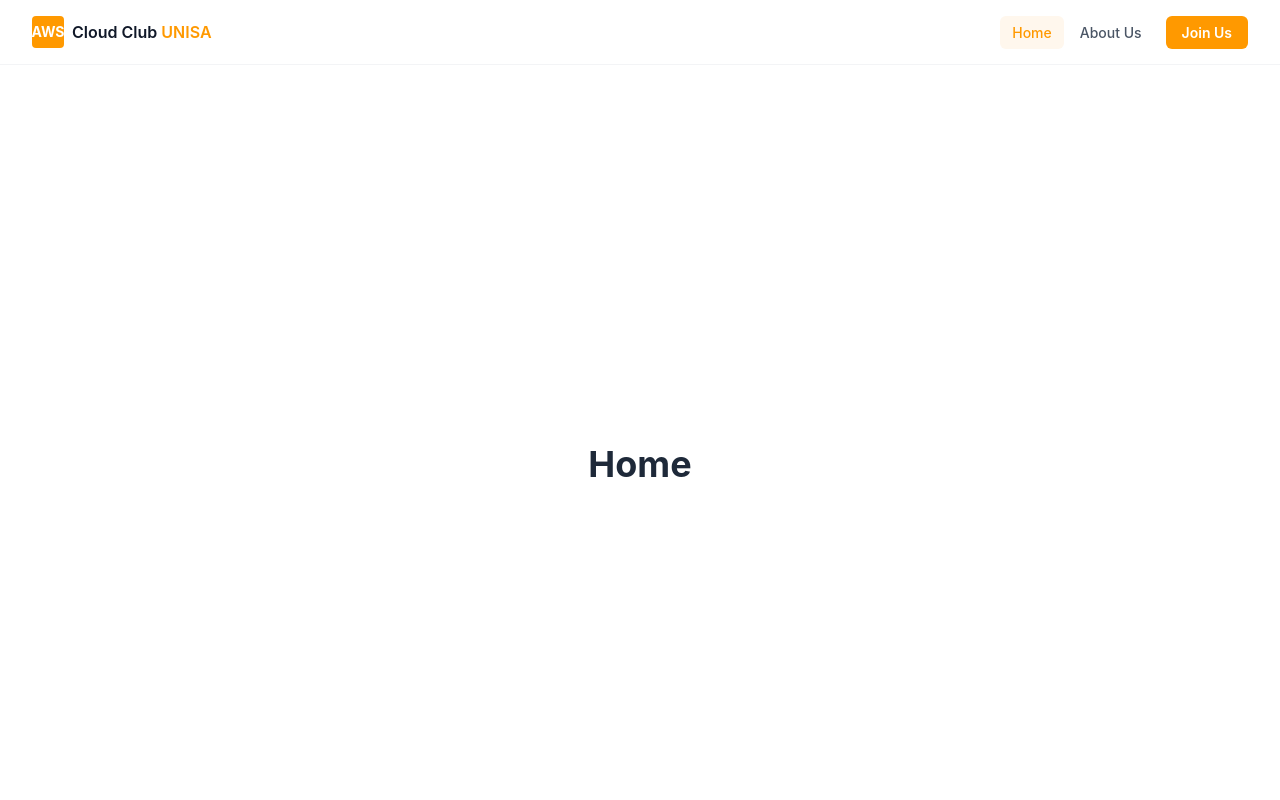
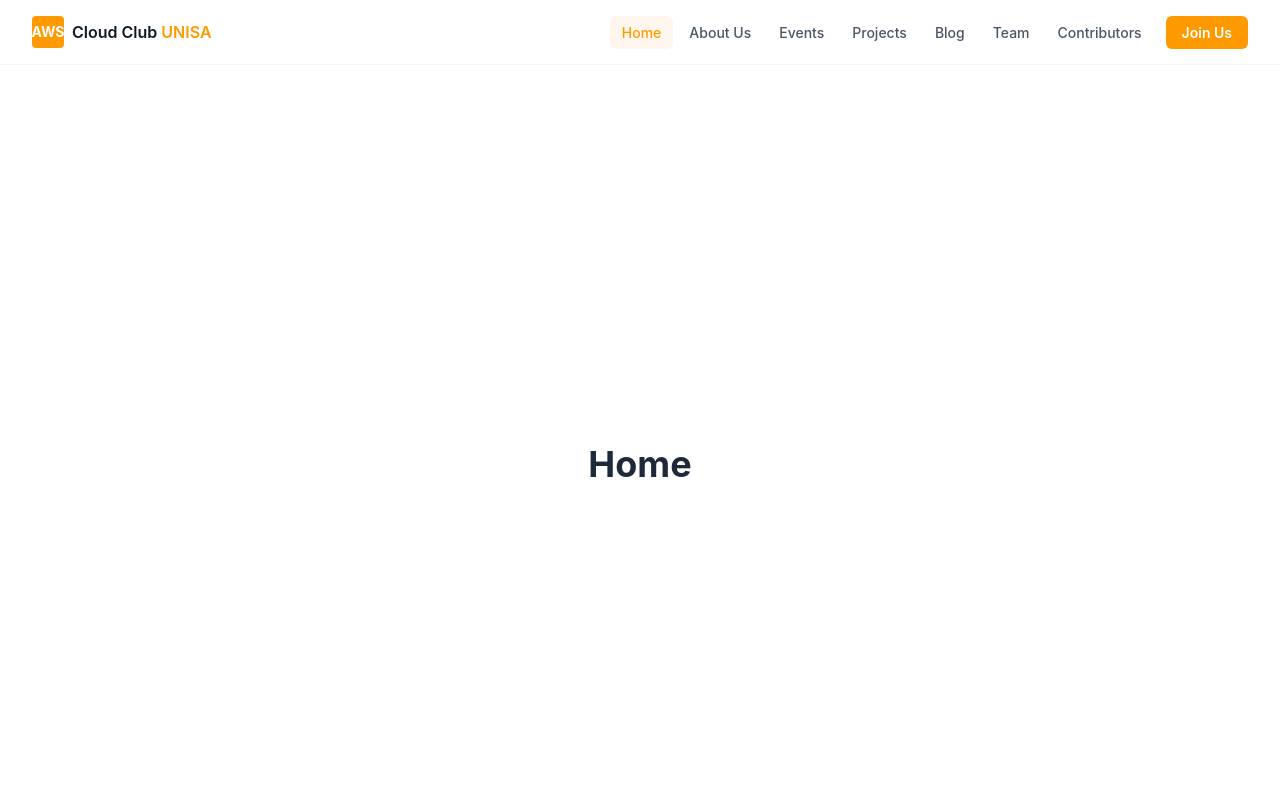
Before and after one commit to AWS-Cloud-Club-Unisa/awscloudclub-unisa-site, a React (Vite) app: page / in a window 1280 px wide. Shown: the top 800 px of the page. Built offline with nearby package versions, Linux system fonts and the light colour scheme.

Commit message:
Add final events , projects,blog,team,contributer,join

```diff
--- a/src/App.tsx
+++ b/src/App.tsx
@@ -3,6 +3,12 @@ import Navbar from './components/Navbar'
 const SECTIONS = [
   { id: 'home', label: 'Home' },
   { id: 'about', label: 'About Us' },
+  { id: 'events', label: 'Events' },
+  { id: 'projects', label: 'Projects' },
+  { id: 'blog', label: 'Blog' },
+  { id: 'team', label: 'Team' },
+  { id: 'contributors', label: 'Contributors' },
+  { id: 'join', label: 'Join Us' },
 ]
 
 function App() {
--- a/src/components/Navbar.tsx
+++ b/src/components/Navbar.tsx
@@ -3,6 +3,11 @@ import { useState, useEffect } from 'react'
 const NAV_LINKS = [
   { label: 'Home', href: '#home' },
   { label: 'About Us', href: '#about' },
+  { label: 'Events', href: '#events' },
+  { label: 'Projects', href: '#projects' },
+  { label: 'Blog', href: '#blog' },
+  { label: 'Team', href: '#team' },
+  { label: 'Contributors', href: '#contributors' },
 ] as const
 
 export default function Navbar() {
```
